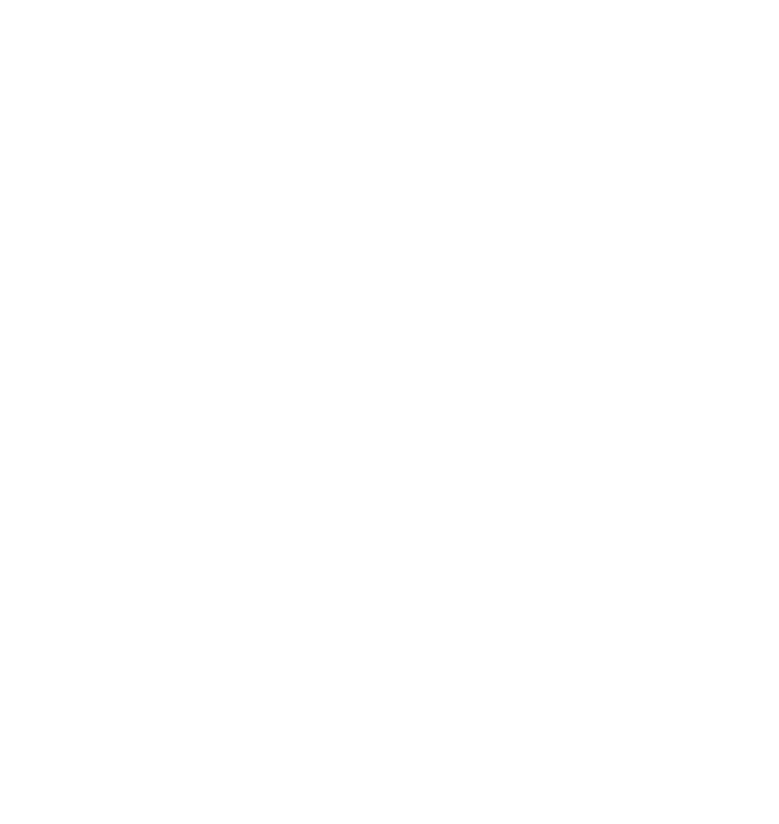
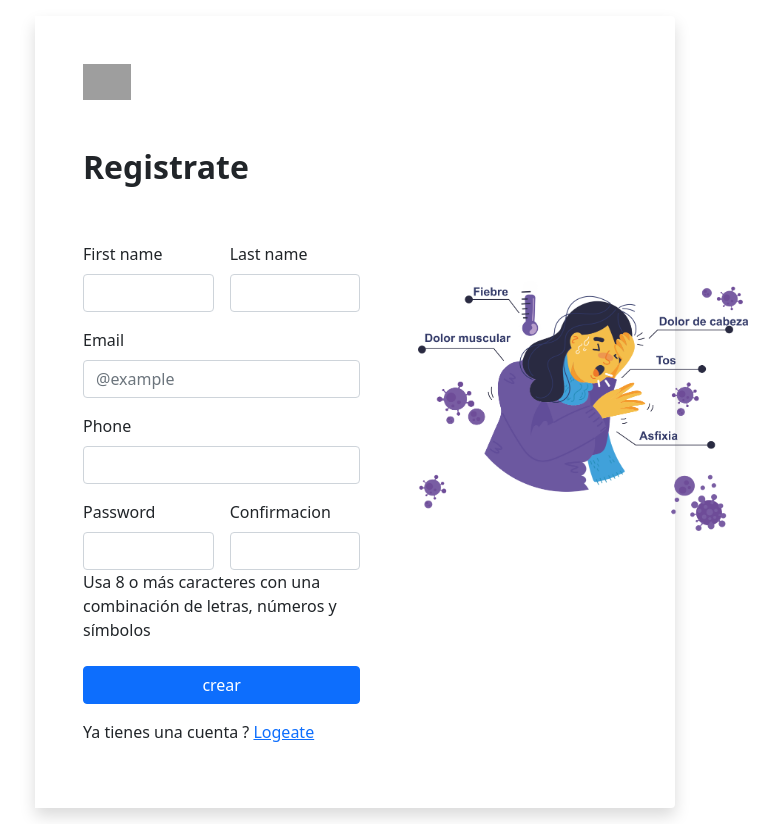
Before and after one commit to UsielOM/COVID19FRONT, an Angular app: page /registro in a window 1280 px wide. Before the commit this address led to /. Shown: the whole page, without its empty margins (285-1064 px from the left). Before the commit the page ends 800 px from the top, so only its background shows below. Built offline with nearby package versions, Linux system fonts and the light colour scheme; grey boxes are pictures that could not be loaded.

Commit message:
Estilo registro componente y rutas

```diff
--- a/src/app/Pages/home/Components/register/register.component.css
+++ b/src/app/Pages/home/Components/register/register.component.css
@@ -0,0 +1,25 @@
+.fila {
+    border: 3px solid blue;
+    background-color: lightblue;
+    margin-bottom: 15px;
+    /* height: 180px; */
+}
+
+.fila1 {
+    /* border: 3px solid blue;s */
+    /* background-color: lightblue; */
+    margin-bottom: 15px;
+    height: 280px;
+    margin-top: 250px;
+}
+
+.columna {
+    /* background-color: lightgreen; */
+    /* border: 2px solid green; */
+    padding: 10px;
+}
+
+.img-WH {
+    width: 330px;
+    height: 250px;
+}
--- a/src/app/Pages/home/Components/register/register.component.html
+++ b/src/app/Pages/home/Components/register/register.component.html
@@ -1 +1,97 @@
-<p>register works!</p>
+<div class="container w-50 bg-white mb-3 mt-3 rounded shadow ">
+
+    <div class="row align-item-stretch">
+
+        <div class="col-7 bg-white p-5 rounded-end">
+
+            <div class="text-start">
+                <img src="https://encrypted-tbn0.gstatic.com/images?q=tbn:ANd9GcRkPyBnFAca4aMoxAedjxqw6bl6rffu1RAQCjynjVJxaDl7a5FySWQksoC2vnefcgHsvEo&usqp=CAU" width="48" alt="">
+            </div>
+
+            <h2 class="fw-bold text-start py-5">
+                Registrate
+            </h2>
+            <!-- Registro -->
+
+            <div class="row g-3">
+                <div class="col-sm-6">
+                    <label for="firstName" class="form-label">First name</label>
+                    <input type="text" class="form-control" id="FirstName" name="FirstName" placeholder="" value="" required="">
+                    <div class="invalid-feedback">
+                        Valid first name is required.
+                    </div>
+                </div>
+                <div class="col-sm-6">
+                    <label for="lastName" class="form-label">Last name</label>
+                    <input type="text" class="form-control" id="lastName" placeholder="" value="" required="">
+                    <div class="invalid-feedback">
+                        Valid last name is required.
+                    </div>
+                </div>
+                <div class="col-12">
+                    <label for="email" class="form-label">Email</label>
+                    <input type="email" class="form-control" id="email" placeholder="@example" value="" required="">
+                    <div class="invalid-feedback">
+                        Valid last name is required.
+                    </div>
+                </div>
+
+                <div class="col-12">
+                    <label for="tel" class="form-label">Phone</label>
+                    <input type="tel" class="form-control" id="phone" placeholder="" value="" required="">
+                    <div class="invalid-feedback">
+                        Valid last name is required.
+                    </div>
+                </div>
+                <div class="col-6">
+                    <label for="password" class="form-label">Password</label>
+                    <input type="password" class="form-control" id="password" placeholder="" value="" required="">
+                    <div class="invalid-feedback">
+                        Valid last name is required.
+                    </div>
+                </div>
+
+                <div class="col-6">
+                    <label for="password" class="form-label">Confirmacion</label>
+                    <input type="password" class="form-control" id="confirmacion" placeholder="" value="" required="">
+                    <div class="invalid-feedback">
+                        Valid last name is required.
+                    </div>
+                </div>
+
+            </div>
+
+            <div class="mb-4">
+
+                <label for="connected" class="form-check-label">Usa 8 o más caracteres con una combinación de letras, números y símbolos</label>
+            </div>
+
+            <div class="d-grid">
+                <button type="button" class="btn btn-primary">crear</button>
+
+            </div>
+            <div class="my-3">
+                <span>Ya tienes una cuenta ? <a href=""> Logeate</a> </span><br>
+
+            </div>
+
+
+
+            <!-- IMAGEN -->
+
+
+
+        </div>
+        <div class="col-5  d-none d-lg-block  col-md-5 col-lg-5 col-xl-5 rounded ">
+            <div class="row  align-items-center   fila1">
+
+                <div class="col-3 columna">
+
+                    <img src="assets/sintomas.png" class="img-WH" alt="">
+                </div>
+
+            </div>
+
+        </div>
+
+    </div>
--- a/src/app/Pages/home/home-routing.module.ts
+++ b/src/app/Pages/home/home-routing.module.ts
@@ -1,12 +1,14 @@
 import { NgModule } from '@angular/core';
 import { RouterModule, Routes } from '@angular/router';
 import { LoginComponent } from './Components/login/login.component';
+import { RegisterComponent } from './Components/register/register.component';
 import { HomePagesComponent } from './home-pages.component';
 
 const routes: Routes = [
   {path: '', component:HomePagesComponent,
   children: [
-    {path:'', component:LoginComponent}
+    {path:'', component:LoginComponent},
+    {path: 'registro', component:RegisterComponent}
   ]
 }
 
```
Also changed, not shown: src/assets/sintomas.png (added).
